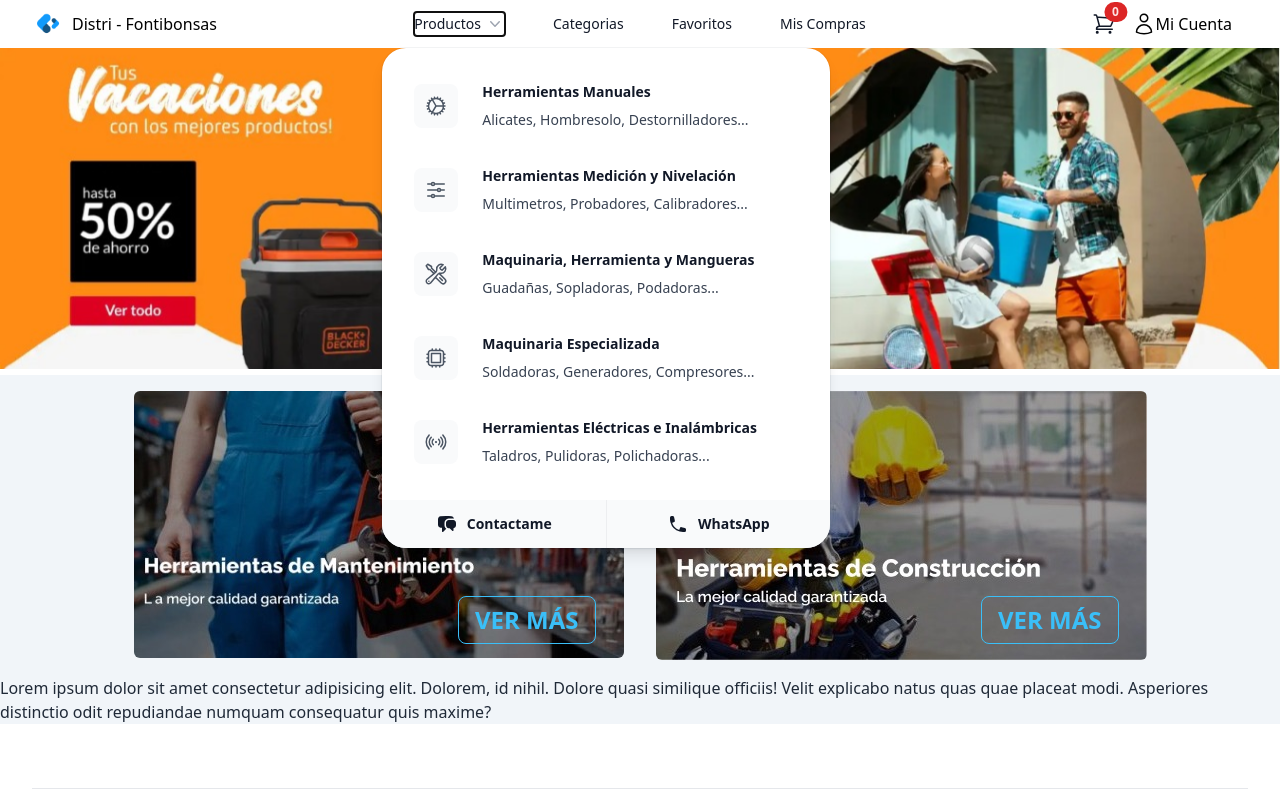
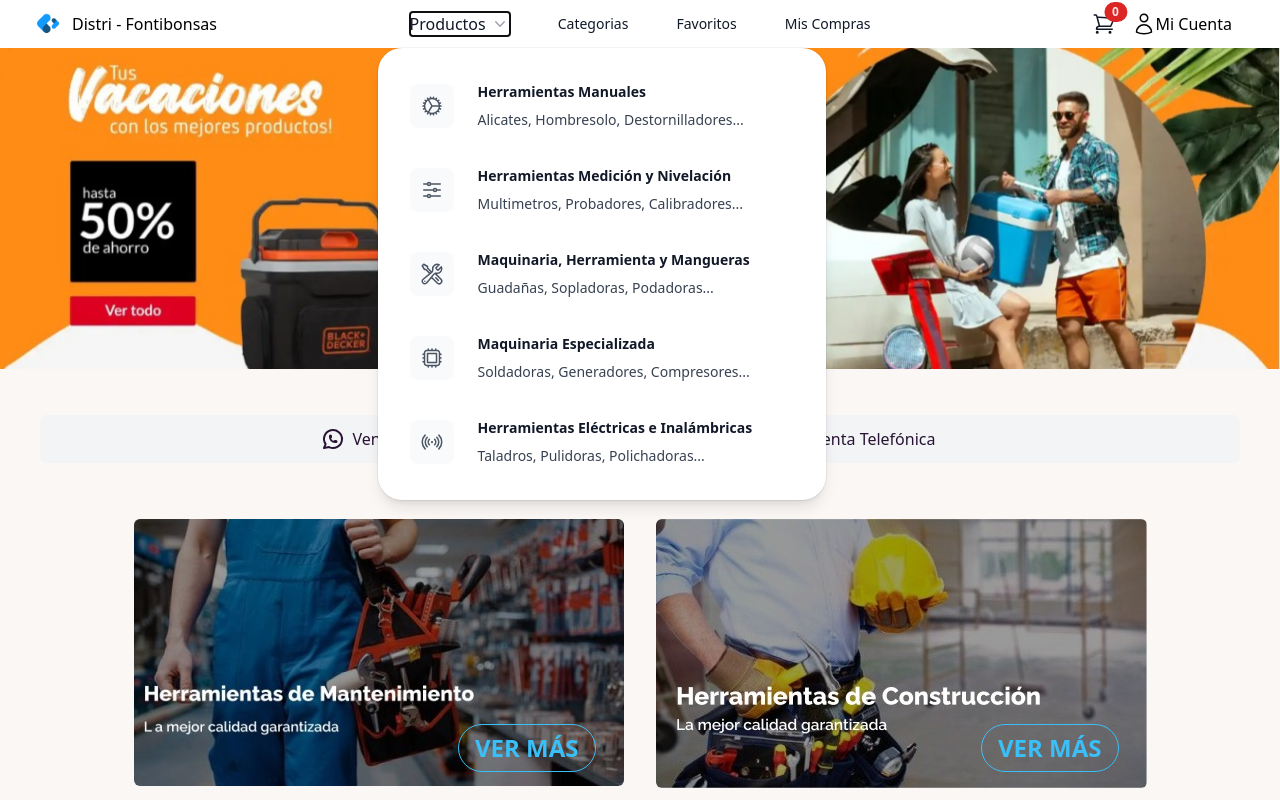
Before and after one commit to jonathanmaster/01-store-ferre, a React (Vite) app: page / in a window 1280 px wide. Both pictures are taken after a click on the button "Productos". Shown: the top 800 px of the page. Built offline with nearby package versions, Linux system fonts and the light colour scheme.

Commit message:
update buttom banner

```diff
--- a/index.html
+++ b/index.html
@@ -1,5 +1,5 @@
 <!DOCTYPE html>
-<html lang="es">
+<html lang="es" data-theme="cupcake">
   <head>
     <meta charset="UTF-8" />
     <link rel="icon" type="image/svg+xml" href="./src/assets/logo/logo-1.png" />
--- a/src/App.jsx
+++ b/src/App.jsx
@@ -2,14 +2,14 @@ import { Footer } from './pages/footer/Footer'
 import Navbar from './pages/navbar/Nabvar'
 import { Home } from './pages/Home'
 import { Banner } from './pages/banner/Banner'
-import { BannerCard } from './pages/banner/BannerCard'
+import { Together } from './pages/banner/Together'
 
 function App() {
   return (
     <>
       <Navbar />
       <Banner />
-      <BannerCard />
+      <Together />
       <Home />
       <Footer />
     </>
--- a/src/index.css
+++ b/src/index.css
@@ -6,3 +6,7 @@
   width: 95%;
   margin: auto;
 }
+
+/* .carrusel-banner {
+  transition: transform 0.6s ease-in-out;
+} */
--- a/src/pages/Home.jsx
+++ b/src/pages/Home.jsx
@@ -3,7 +3,7 @@
 export const Home = () => {
   return (
     <>
-      <div className='bg-slate-100 w-full p-0 m-0'>
+      <div className=' w-full p-0 m-0'>
         <p>
           Lorem ipsum dolor sit amet consectetur adipisicing elit. Dolorem, id
           nihil. Dolore quasi similique officiis! Velit explicabo natus quas
--- a/src/pages/banner/Banner.jsx
+++ b/src/pages/banner/Banner.jsx
@@ -2,6 +2,8 @@ import { useEffect, useState } from 'react'
 import banner1 from '../../assets/banner/sliders/banner-1.png'
 import banner2 from '../../assets/banner/sliders/banner-2.png'
 import banner3 from '../../assets/banner/sliders/banner-3.png'
+
+import '../../index.css'
 
 export const Banner = () => {
   const [currentSlide, setCurrentSlide] = useState(1)
@@ -19,10 +21,10 @@ export const Banner = () => {
   }, [])
 
   return (
-    <div className='carousel w-full bg-white'>
+    <div className='carousel w-full carrusel-banner'>
       <div
         id='slide1'
-        className={`carousel-item relative w-full ${
+        className={`carousel-item relative w-full transform transition-transform duration-600 ease-in-out ${
           currentSlide === 1 ? 'block' : 'hidden'
         }`}
       >
@@ -32,7 +34,7 @@ export const Banner = () => {
       {/* slide2 */}
       <div
         id='slide2'
-        className={`carousel-item relative w-full ${
+        className={`carousel-item relative w-full transform transition-transform duration-600 ease-in-out ${
           currentSlide === 2 ? 'block' : 'hidden'
         }`}
       >
@@ -42,7 +44,7 @@ export const Banner = () => {
       {/* slide3 */}
       <div
         id='slide3'
-        className={`carousel-item relative w-full ${
+        className={`carousel-item relative w-full transform transition-transform duration-600 ease-in-out ${
           currentSlide === 3 ? 'block' : 'hidden'
         }`}
       >
--- a/src/pages/banner/BannerCard.jsx
+++ b/src/pages/banner/BannerCard.jsx
@@ -3,7 +3,7 @@ import bannerLeft from '../../assets/banner/banner-left.jpeg'
 
 export const BannerCard = () => {
   return (
-    <div className='relative flex flex-wrap justify-center bg-slate-100'>
+    <div className='relative flex flex-wrap justify-center'>
       <div className='m-4 relative'>
         <figure>
           <img
--- /dev/null
+++ b/src/pages/banner/Together.jsx
@@ -0,0 +1,11 @@
+import { BannerCard } from './BannerCard'
+import { ButtonSlider } from './button-slider/ButtonSlider'
+
+export const Together = () => {
+  return (
+    <>
+      <ButtonSlider />
+      <BannerCard />
+    </>
+  )
+}
--- /dev/null
+++ b/src/pages/banner/button-slider/ButtonSlider.jsx
@@ -0,0 +1,36 @@
+import { PhoneIcon, ShoppingBagIcon } from '@heroicons/react/20/solid'
+
+export const ButtonSlider = () => {
+  return (
+    <div className='md:flex-row text-center m-10 bg-gray-100 p-3 rounded-md flex justify-center'>
+      <a className='mr-6 hover:underline hover:text-blue-700 cursor-pointer flex'>
+        <svg
+          xmlns='http://www.w3.org/2000/svg'
+          className='icon icon-tabler icon-tabler-brand-whatsapp mr-2'
+          width='24'
+          height='24'
+          viewBox='0 0 24 24'
+          strokeWidth='2'
+          stroke='currentColor'
+          fill='none'
+          strokeLinecap='round'
+          strokeLinejoin='round'
+        >
+          <path stroke='none' d='M0 0h24v24H0z' fill='none'></path>
+          <path d='M3 21l1.65 -3.8a9 9 0 1 1 3.4 2.9l-5.05 .9'></path>
+          <path d='M9 10a.5 .5 0 0 0 1 0v-1a.5 .5 0 0 0 -1 0v1a5 5 0 0 0 5 5h1a.5 .5 0 0 0 0 -1h-1a.5 .5 0 0 0 0 1'></path>
+        </svg>
+        Venta por WhatsApp
+      </a>
+      <a className='mr-6 hover:underline hover:text-blue-700 cursor-pointer flex'>
+        <ShoppingBagIcon className='h-5 2-5 mr2' /> Compra y Recoge en Tienda
+      </a>
+      <a
+        className='mr-6 hover:underline hover:text-blue-700 cursor-pointer flex'
+        href='tel: +57312 4488144'
+      >
+        <PhoneIcon className='h-5 w-5 mr-2 text-gray-900 ' /> Venta Telefónica
+      </a>
+    </div>
+  )
+}
--- a/src/pages/footer/Card.jsx
+++ b/src/pages/footer/Card.jsx
@@ -55,7 +55,7 @@ const posts = [
 
 export default function CardFooter() {
   return (
-    <footer className='bg-white py-12 sm:py-16'>
+    <footer className=' py-12 sm:py-16'>
       <div className='mx-auto max-w-7xl px-6 lg:px-8'>
         <div className='mx-auto grid max-w-2xl grid-cols-1 gap-x-8 gap-y-8 sm:gap-y-16 border-t border-gray-200 pt-8 sm:pt-12 lg:mx-0 lg:max-w-none md:grid-cols-4'>
           {posts.map((post) => (
--- a/src/pages/footer/Footer.jsx
+++ b/src/pages/footer/Footer.jsx
@@ -3,7 +3,7 @@ import CardFooter from './Card'
 export const Footer = () => {
   return (
     <>
-      <footer className='footer footer-center text-black rounded bg-white absolute w-full '>
+      <footer className='footer footer-center text-black rounded  absolute w-full '>
         <CardFooter />
         <nav className='grid grid-flow-col gap-4'>
           <a className='link link-hover'>About us</a>
--- a/src/pages/navbar/Nabvar.jsx
+++ b/src/pages/navbar/Nabvar.jsx
@@ -12,8 +12,8 @@ import {
 } from '@heroicons/react/24/outline'
 import {
   ChevronDownIcon,
-  PhoneIcon,
-  ChatBubbleLeftRightIcon,
+  // PhoneIcon,
+  // ChatBubbleLeftRightIcon,
 } from '@heroicons/react/20/solid'
 //
 import logo from '../../assets/logo/logo-1.png'
@@ -51,10 +51,10 @@ const products = [
   },
 ]
 // chat-bubble-left-right
-const callsToAction = [
-  { name: 'Contactame', href: '#', icon: ChatBubbleLeftRightIcon },
-  { name: 'WhatsApp', href: '#', icon: PhoneIcon },
-]
+// const callsToAction = [
+//   { name: 'Contactame', href: '#', icon: ChatBubbleLeftRightIcon },
+//   { name: 'WhatsApp', href: '#', icon: PhoneIcon },
+// ]
 
 function classNames(...classes) {
   return classes.filter(Boolean).join(' ')
@@ -89,7 +89,7 @@ export default function Navbar() {
         </div>
         <Popover.Group className='hidden lg:flex lg:gap-x-12'>
           <Popover className='relative'>
-            <Popover.Button className='flex items-center gap-x-1 text-sm leading-6 text-gray-900 hover:text-cyan-500 transition-colors duration-300'>
+            <Popover.Button className='flex items-center gap-x-1 leading-6 text-gray-900 hover:text-cyan-500 transition-colors duration-300'>
               Productos
               <ChevronDownIcon
                 className='h-5 w-5 flex-none text-gray-400 hover:text-cyan-500 transition-colors duration-300'
@@ -132,7 +132,7 @@ export default function Navbar() {
                     </div>
                   ))}
                 </div>
-                <div className='grid grid-cols-2 divide-x divide-gray-900/5 bg-gray-50'>
+                {/* <div className='grid grid-cols-2 divide-x divide-gray-900/5 bg-gray-50'>
                   {callsToAction.map((item) => (
                     <a
                       key={item.name}
@@ -146,7 +146,7 @@ export default function Navbar() {
                       {item.name}
                     </a>
                   ))}
-                </div>
+                </div> */}
               </Popover.Panel>
             </Transition>
           </Popover>
@@ -253,7 +253,7 @@ export default function Navbar() {
                         />
                       </Disclosure.Button>
                       <Disclosure.Panel className='mt-2 space-y-2'>
-                        {[...products, ...callsToAction].map((item) => (
+                        {[...products].map((item) => (
                           <Disclosure.Button
                             key={item.name}
                             as='a'
--- a/tailwind.config.js
+++ b/tailwind.config.js
@@ -1,8 +1,9 @@
 /** @type {import('tailwindcss').Config} */
 export default {
   content: ['./index.html', './src/**/*.{js,ts,jsx,tsx}'],
-  theme: {
-    extend: {},
+  theme: {},
+  daisyui: {
+    themes: ['light', 'dark', 'cupcake'],
   },
   plugins: [require('daisyui')],
 }
```
Also changed, not shown: 5 other files (tests, documents, lock files or other folders).
